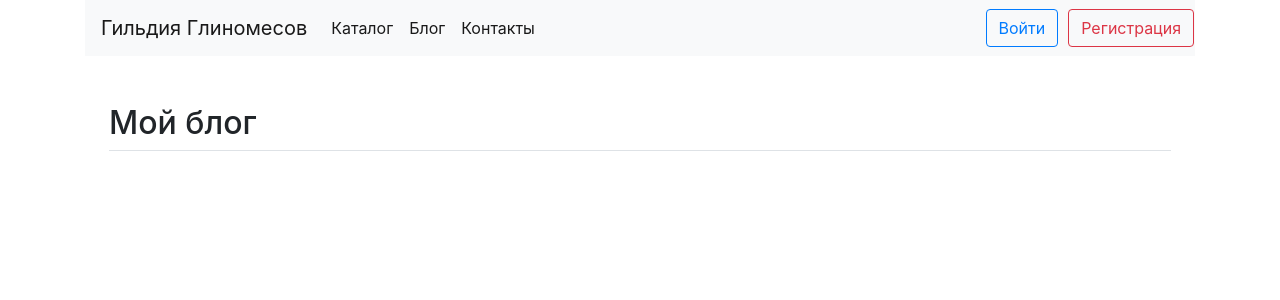
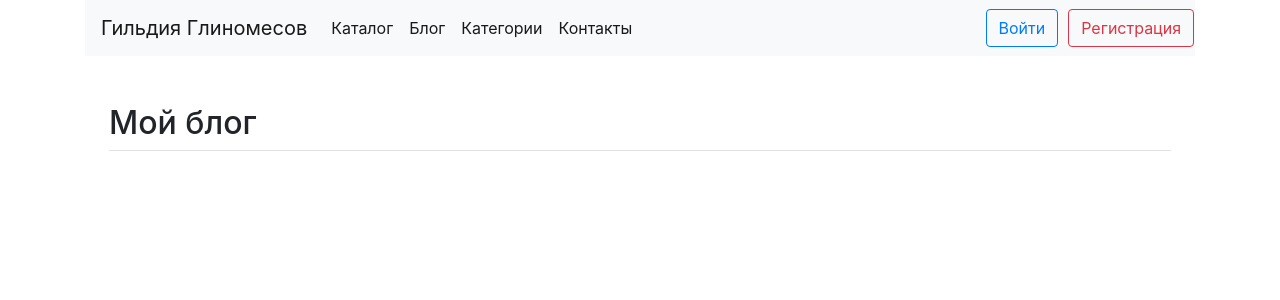
Before and after one commit to alextk37/home_work_19.2, a Django app: page /blog/ in a window 1280 px wide. Shown: the top 300 px of the page. Run offline with Django 5.2, Linux system fonts and the light colour scheme; data that the repository does not hold is empty; parts of the project's set-up code (start-up, migrations or seed data) failed here and were passed over; some libraries are stand-ins or nearby versions.

Commit message:
add link categories page

```diff
--- a/catalog/templates/catalog/includes/header.html
+++ b/catalog/templates/catalog/includes/header.html
@@ -13,6 +13,9 @@
                 </li>
                 <li class="nav-item active">
                     <a class="nav-link" href="{% url 'blog:blog' %}">Блог</a>
+                </li>
+                <li class="nav-item active">
+                    <a class="nav-link" href="{% url 'catalog:category_list' %}">Категории</a>
                 </li>
                 <li class="nav-item active">
                     <a class="nav-link" href="/contacts">Контакты</a>
```
